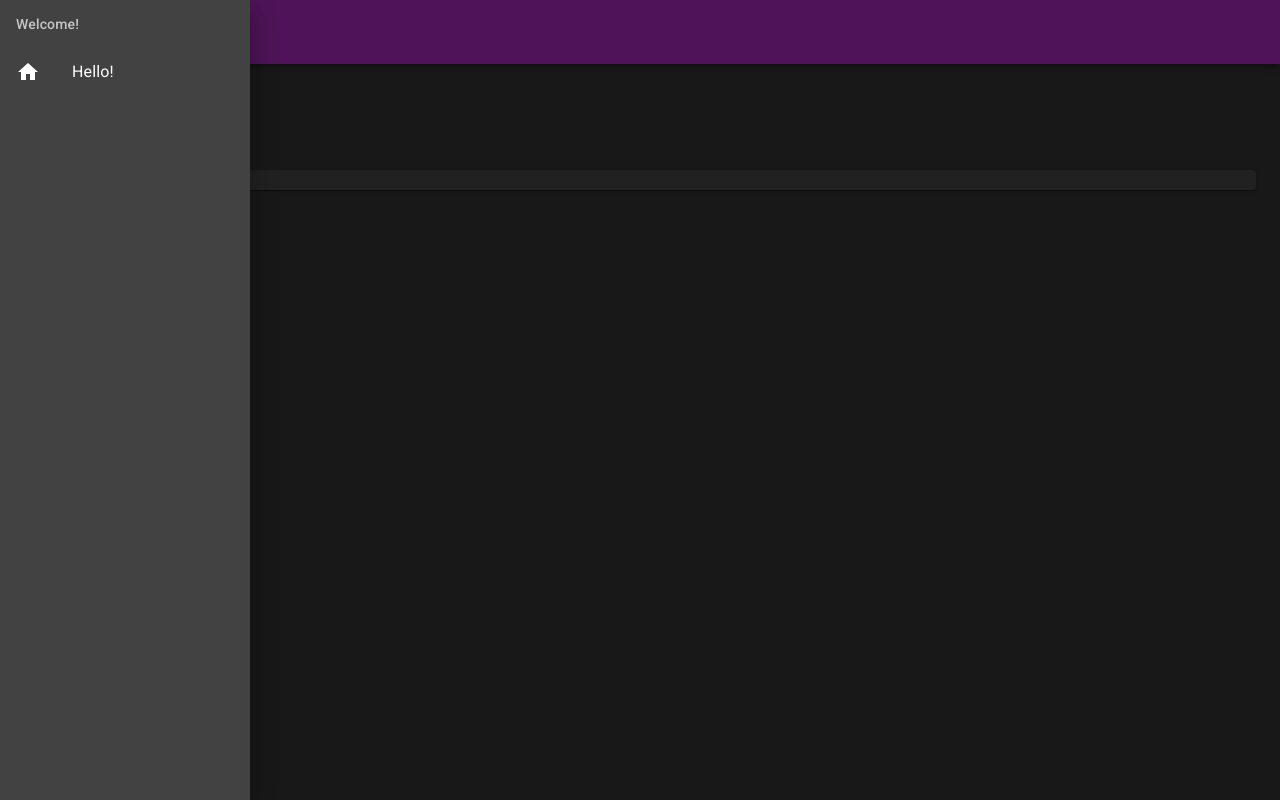
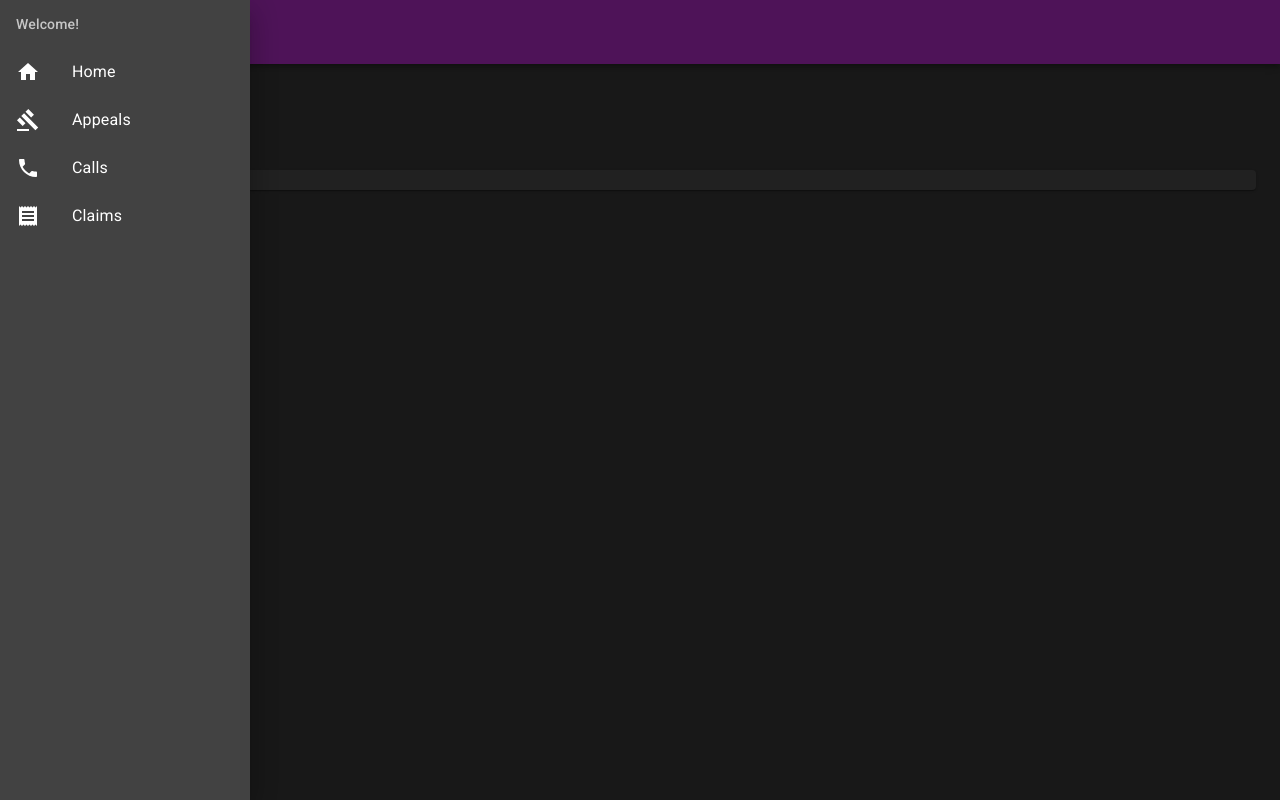
Before and after one commit to ChaosExAnima/health-portal, a Next.js app: page / in a window 1280 px wide. Both pictures are taken after a click on the button "menu". Built offline with nearby package versions, Linux system fonts and the light colour scheme.

Commit message:
Clean up and start of nav.

```diff
--- a/components/navigation/index.tsx
+++ b/components/navigation/index.tsx
@@ -1,7 +1,9 @@
 import { useState } from 'react';
-import { AppBar, Drawer, IconButton, List, ListItem, ListItemIcon, ListItemText, ListSubheader, makeStyles, Toolbar, Typography } from '@material-ui/core';
+import { AppBar, Drawer, IconButton, List, ListSubheader, makeStyles, Toolbar, Typography } from '@material-ui/core';
 import MenuIcon from '@material-ui/icons/menu';
-import HomeIcon from '@material-ui/icons/home';
+
+import navigation from 'pages/navigation';
+import NavItemLink from './nav-item-link';
 
 import type { NavigationProps } from './index.d';
 
@@ -15,8 +17,8 @@ export default function Navigation( { title }: NavigationProps ) {
 	const classes = useStyles();
 	const [ isDrawerOpen, openDrawer ] = useState( false );
 
-	const toggleDrawer = ( event ) => {
-		if ( event.type === 'keydown' && ( event.key === 'Tab' || event.key === 'Shift' ) ) {
+	const toggleDrawer = ( event: React.MouseEvent | React.KeyboardEvent ) => {
+		if ( event instanceof KeyboardEvent && event.type === 'keydown' && ( event.key === 'Tab' || event.key === 'Shift' ) ) {
 			return;
 		}
 		openDrawer( ! isDrawerOpen );
@@ -49,12 +51,7 @@ export default function Navigation( { title }: NavigationProps ) {
 							</ListSubheader>
 						}
 					>
-						<ListItem button>
-							<ListItemIcon>
-								<HomeIcon />
-							</ListItemIcon>
-							<ListItemText primary="Hello!" />
-						</ListItem>
+						{ navigation.map( ( navItem ) => <NavItemLink { ...navItem } key={ navItem.href } /> ) }
 					</List>
 				</div>
 			</Drawer>
--- a/components/navigation/nav-item-link.tsx
+++ b/components/navigation/nav-item-link.tsx
@@ -1,13 +1,15 @@
-import { ListItem } from '@material-ui/core';
-import Link from 'components/link';
+import { ListItem, ListItemIcon, ListItemText } from '@material-ui/core';
+// import Link from 'components/link';
+// import Link from 'next/link';
 
 import type { NavItemLinkProps } from './index.d';
 
-export default function NavItemLink( { href, children }: NavItemLinkProps ) {
-	const ListLink = <Link href={ href } />;
+export default function NavItemLink( { name, icon }: NavItemLinkProps ) {
+	// const ListLink = <Link href={ href } />;
 	return (
-		<ListItem component={ ListLink }>
-			{ children }
+		<ListItem button>
+			<ListItemIcon>{ icon }</ListItemIcon>
+			<ListItemText primary={ name } />
 		</ListItem>
 	);
 }
--- a/pages/_app.tsx
+++ b/pages/_app.tsx
@@ -7,13 +7,13 @@ import Navigation from 'components/navigation';
 
 import theme from 'theme';
 
-export default function MyApp( props ) {
-	const { Component, pageProps } = props;
+import type { AppProps } from 'next/app';
 
+export default function MyApp( { Component, pageProps }: AppProps ) {
 	React.useEffect( () => {
 		// Remove the server-side injected CSS.
 		const jssStyles = document.querySelector( '#jss-server-side' );
-		if ( jssStyles ) {
+		if ( jssStyles && jssStyles.parentElement ) {
 			jssStyles.parentElement.removeChild( jssStyles );
 		}
 	}, [] );
--- /dev/null
+++ b/pages/navigation.tsx
@@ -0,0 +1,34 @@
+import HomeIcon from '@material-ui/icons/home';
+import ReceiptIcon from '@material-ui/icons/Receipt';
+import PhoneIcon from '@material-ui/icons/Phone';
+import GavelIcon from '@material-ui/icons/Gavel';
+
+type NavigationItem = {
+	href: string;
+	name: string;
+	icon: React.ReactNode;
+};
+
+const navigation: NavigationItem[] = [
+	{
+		href: '/',
+		name: 'Home',
+		icon: <HomeIcon />,
+	},
+	{
+		href: '/appeals',
+		name: 'Appeals',
+		icon: <GavelIcon />,
+	},
+	{
+		href: '/calls',
+		name: 'Calls',
+		icon: <PhoneIcon />,
+	},
+	{
+		href: '/claims',
+		name: 'Claims',
+		icon: <ReceiptIcon />,
+	},
+];
+export default navigation;
```
Also changed, not shown: components/navigation/index.d.ts (+3 -4 lines), pages/appeals/[...appeal].tsx (deleted), pages/appeals/[appeal].tsx (added), pages/calls/[...call].tsx (deleted), pages/calls/[call].tsx (added), pages/claims/[...claim].tsx (deleted), pages/claims/[claim].tsx (added).
